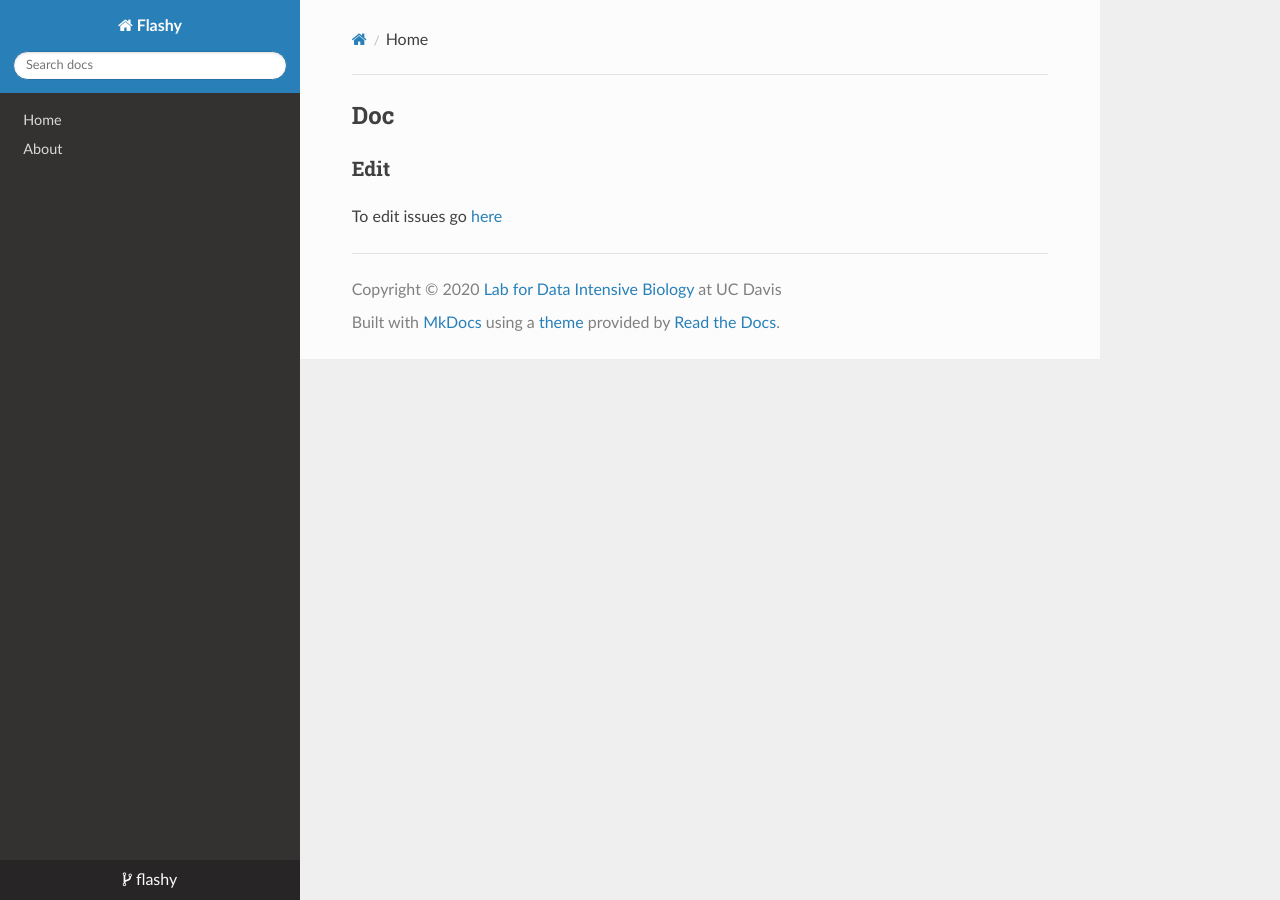
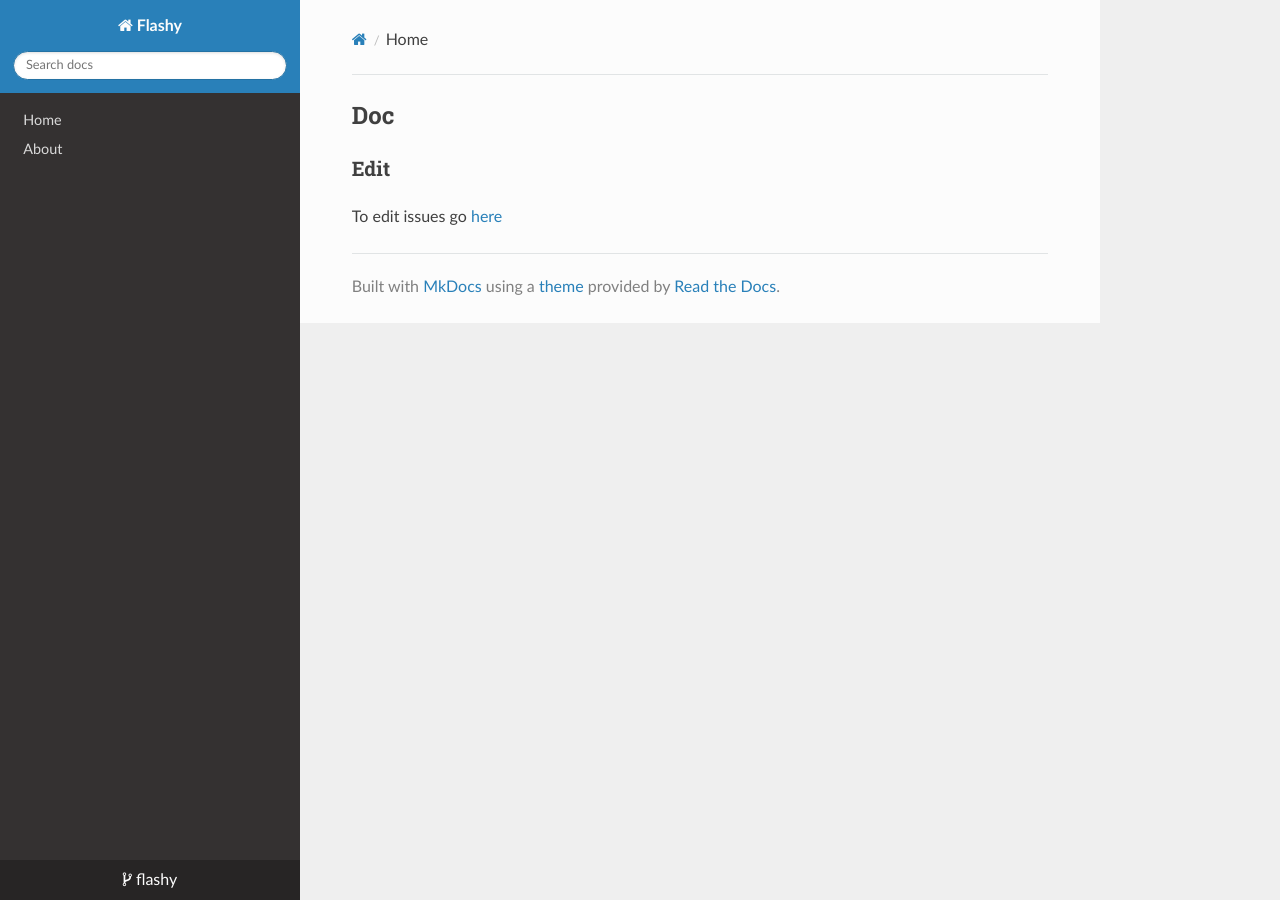
Before and after one commit to Inflanty/flashy, an MkDocs documentation site: the page built from doc/README.md, in a window 1280 px wide. Built offline with MkDocs 1.6.1, drawn with Linux system fonts in a browser that asks for light colours; nearby versions of some CDN libraries.

Commit message:
Update mkdocs.yml

```diff
--- a/mkdocs.yml
+++ b/mkdocs.yml
@@ -4,8 +4,6 @@ site_url: http://Inflanty.github.io/flashy
 repo_name: flashy
 repo_url: https://github.com/Inflanty/flashy
 edit_uri: ""
-
-copyright: 'Copyright &copy; 2020 <a href="http://ivory.idyll.org/lab/">Lab for Data Intensive Biology</a> at UC Davis'
 
 # change directory names here
 docs_dir: doc
```
